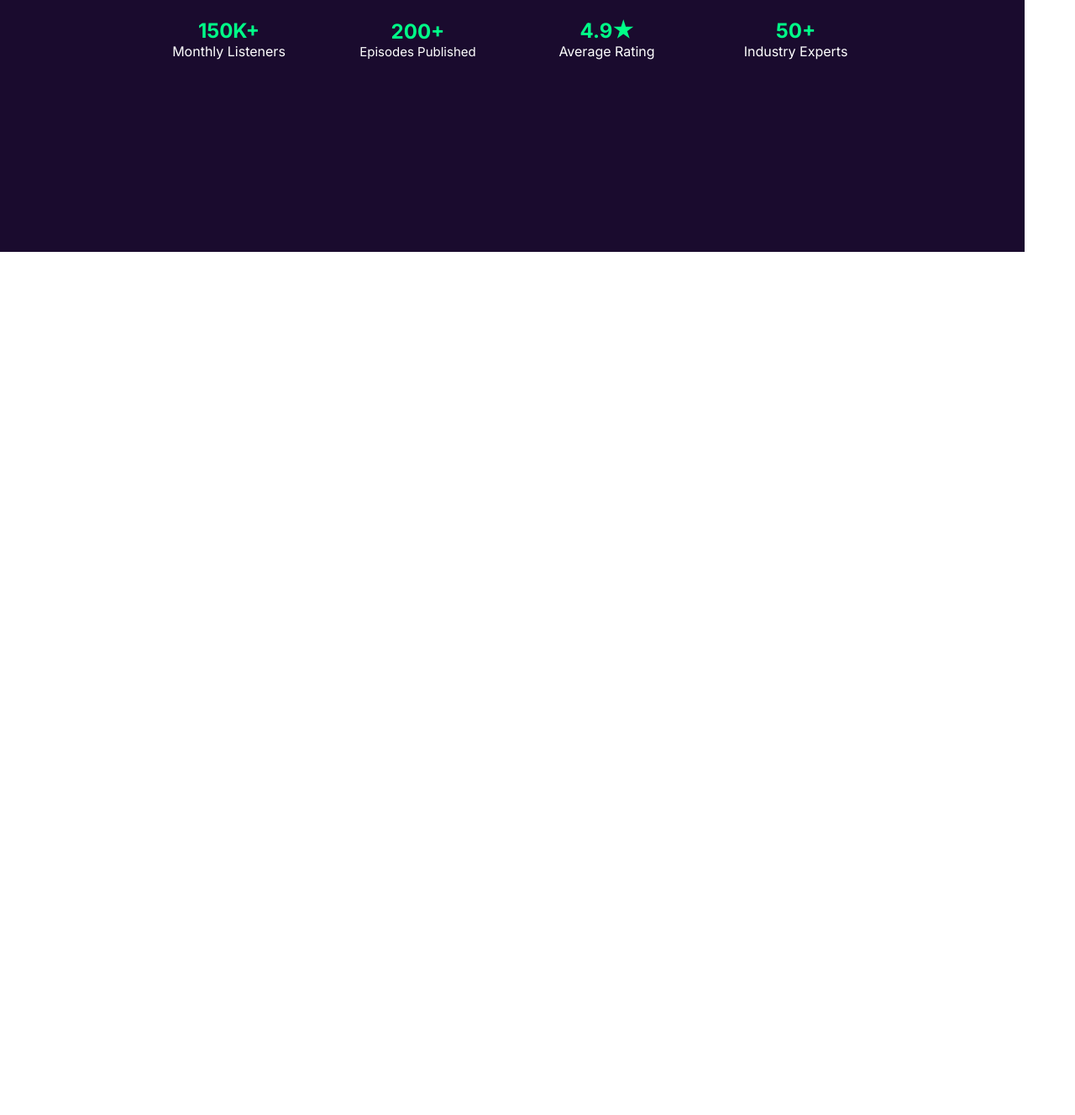
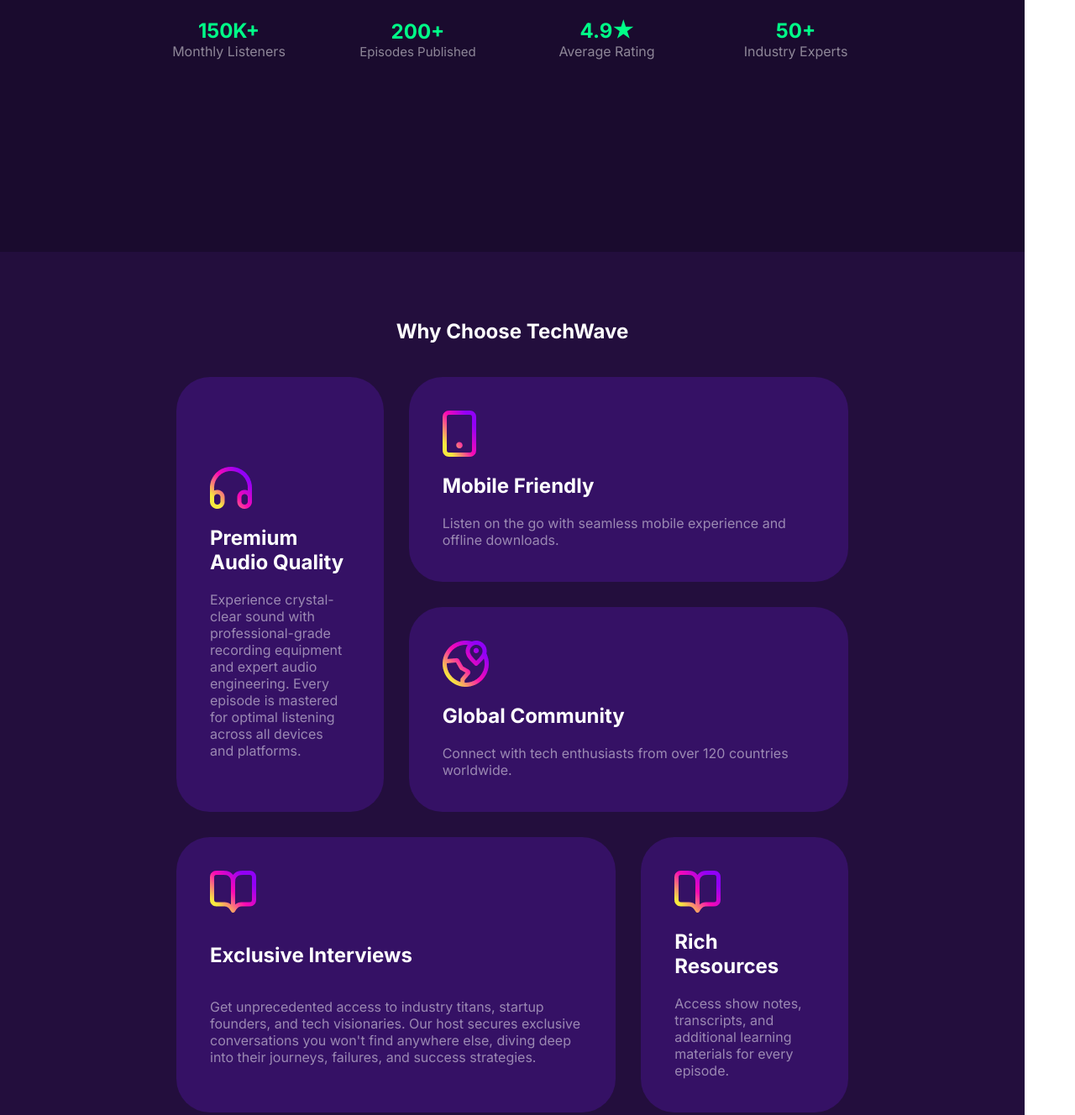
Before and after one commit to sajedulshakil/B13-A02-Techwave, a plain HTML site: page index.html in a window 1280 px wide. Shown: the part 1211-2539 px from the top of the page at 84% size. Before the commit the page ends 1511 px from the top, so only its background shows below. Drawn offline with Linux system fonts and the light colour scheme.

Commit message:
card section completed

```diff
--- a/index.css
+++ b/index.css
@@ -230,6 +230,92 @@
 .ph{
     font-size: 15px;
 }
+
+
+
+
+/* card section */
+
+.card-container{
+  width: 1220px;
+  height: 1150px;
+  background-color: rgba(35, 14, 61, 1);
+}
+
+.all-box{
+    display: grid;
+    grid-template-columns: repeat(3,1fr);
+    grid-template-rows: repeat(3,1fr);
+    /* border: 2px solid red; */
+   margin: 0 auto;
+    width: 800px;
+height: 783px;
+gap: 30px;
+border-radius: 40px;
+}
+
+.box-1{
+    grid-column: span 1;
+    grid-row: span 2;
+    /* width: 380px;
+height: 480px; */
+padding: 107px 40px;
+}
+
+ h2{
+  color: #FFFFFF;
+  font-size: 24px;
+  font-weight: bold;
+}
+
+ p{
+  color: rgba(255, 255, 255, 1);
+ opacity: 0.5;
+}
+
+
+.box-2{
+    grid-column: span 2;
+    grid-row: span 1;
+    /* width: 790px;
+height: 225px; */
+padding: 40px;
+}
+
+
+.box-3{
+    grid-column: span 2;
+    grid-row: span 1;
+    /* width: 790px;
+height: 225px; */
+padding: 40px;
+}
+
+.box-4{
+      grid-column: span 2;
+    grid-row: span 1;
+    /* width: 790px;
+    height: 273px; */
+    padding: 40px;
+}
+
+.box-5{
+    grid-column: span 1;
+    grid-column: span 1;
+    /* width: 380px;
+height: 273px; */
+padding: 40px;
+}
+
+.box-1,.box-2, .box-3, .box-4, .box-5{
+    /* border: 2px solid blue; */
+    border-radius: 40px;
+    display: grid;
+    gap: 20px;
+   background-color: #351165;
+
+}
+
 @media screen and (max-width: 576px) {
 /* navbar section */
   .navbar-heading {
@@ -338,4 +424,28 @@
     grid-template-rows: repeat(2,1fr);
     margin-top: 80px;
   }
+
+  /* card-section */
+
+.card-container{
+    width: 100%;
+   padding: 20px;
+  height: auto;
 }
+
+.all-box{
+  width: 100%;
+  grid-template-columns: 1fr;
+  grid-template-rows: auto;
+  gap: 20px;
+  height: auto;
+}
+
+.box-1,.box-2, .box-3, .box-4, .box-5{
+ grid-column: span 1;
+ grid-row: span 1;
+  padding: 24px;
+
+}
+
+}
--- a/index.html
+++ b/index.html
@@ -89,5 +89,37 @@
          </div>
    </section>
 
+
+   <section class="card-container">
+          <h1 style="text-align: center; padding-top: 80px; padding-bottom: 40px; color: #FFFFFF;">Why Choose TechWave</h1>
+         <div class="all-box">
+             <div class="box-1">
+            <img src="assets/headphone.png" alt="">
+            <h2>Premium Audio Quality</h2>
+            <p>Experience crystal-clear sound with professional-grade recording equipment and expert audio engineering. Every episode is mastered for optimal listening across all devices and platforms.</p>
+          </div>
+             <div class="box-2">
+            <img src="assets/device.png" alt="">
+            <h2>Mobile Friendly</h2>
+            <p>Listen on the go with seamless mobile experience and offline downloads.</p>
+          </div>
+             <div class="box-3">
+            <img src="assets/location.png" alt="">
+            <h2>Global Community</h2>
+            <p>Connect with tech enthusiasts from over 120 countries worldwide.</p>
+          </div>
+             <div class="box-4">
+            <img src="assets/resource.png" alt="">
+            <h2>Exclusive Interviews</h2>
+            <p>Get unprecedented access to industry titans, startup founders, and tech visionaries. Our host secures exclusive conversations you won't find anywhere else, diving deep into their journeys, failures, and success strategies.</p>
+          </div>
+             <div class="box-5">
+            <img src="assets/resource.png" alt="">
+            <h2>Rich Resources</h2>
+            <p>Access show notes, transcripts, and additional learning materials for every episode.</p>
+          </div>
+         </div>
+   </section>
+
 </body>
 </html>
```
